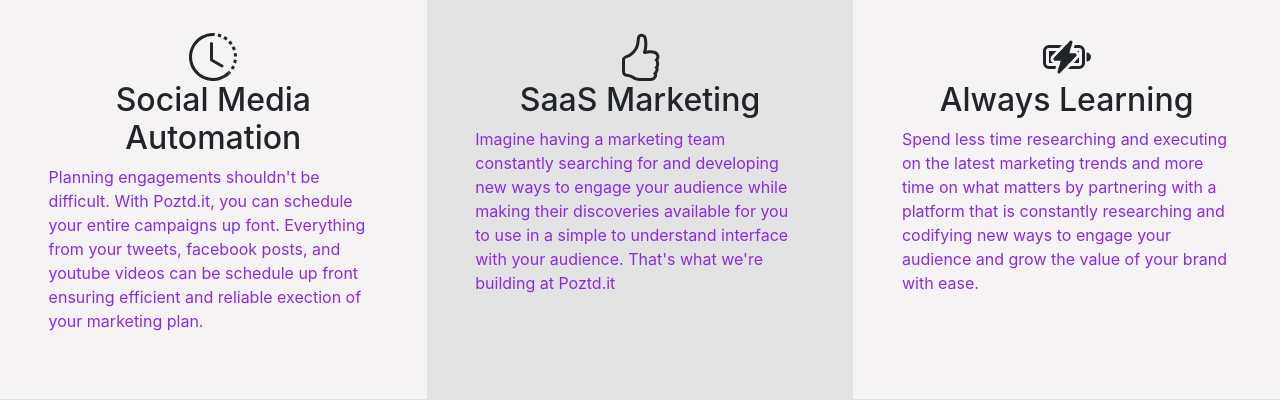
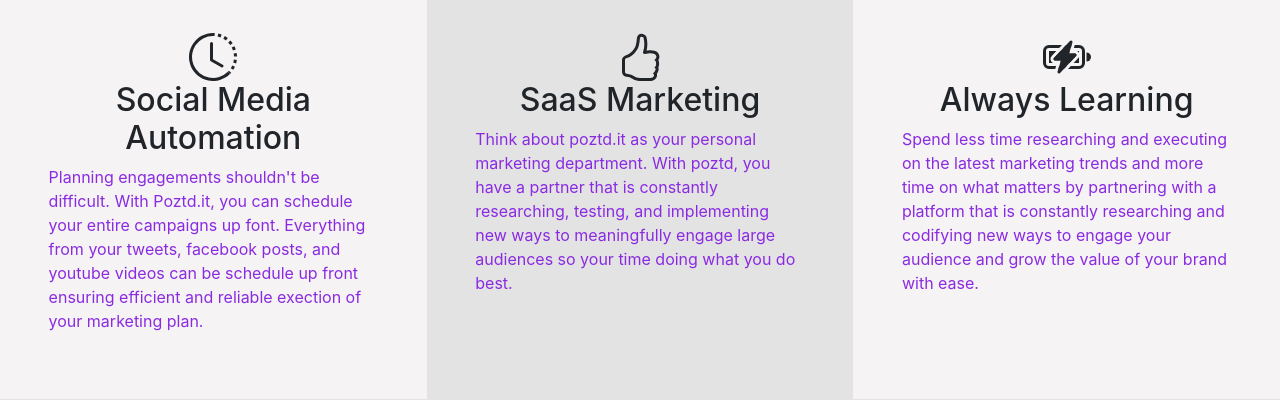
Before and after one commit to djkemmet/phlikit-django, a Django app: page / in a window 1280 px wide. Shown: the part 457-857 px from the top of the page. Run offline with Django 3.2, Linux system fonts and the light colour scheme.

Commit message:
updated the landing template

```diff
--- a/phlikit/templates/landing/landing_page.html
+++ b/phlikit/templates/landing/landing_page.html
@@ -6,7 +6,7 @@
 <div class= jumbo class="jumbotron jumbotron-fluid" style="height:25em; margin:0em; background-image: url(https://i.pinimg.com/originals/9b/0c/a1/9b0ca1bf53276ab70296b45fbfdb617c.jpg); background-size:cover;">
     <div class="container center-text">
         <h1 class="display-4" style="color: black;">Poztd</h1>
-        <p class="lead" style="color: black;"> Super simple marketing and social media automation.</p>
+        <p class="lead" style="color: black;">Ethical Analytics for Creators, Streamers, and Small Businesses</p>
     </div>
 </div>
 <div class="container-fluid">
@@ -36,11 +36,10 @@
                     <h2>SaaS Marketing</h2>
 
                 </center>
-
                 <p>
-                    Imagine having a marketing team constantly searching for and developing new ways to engage your audience while making their discoveries available for you to use in
-                    a simple to understand interface with your audience. That's what we're building at Poztd.it
-
+                    Think about poztd.it as your personal marketing department. With poztd, you have a partner that is constantly
+                    researching, testing, and implementing new ways to meaningfully engage large audiences so your time doing what
+                    you do best.
                 </p>
             </div>
         </div>
```
